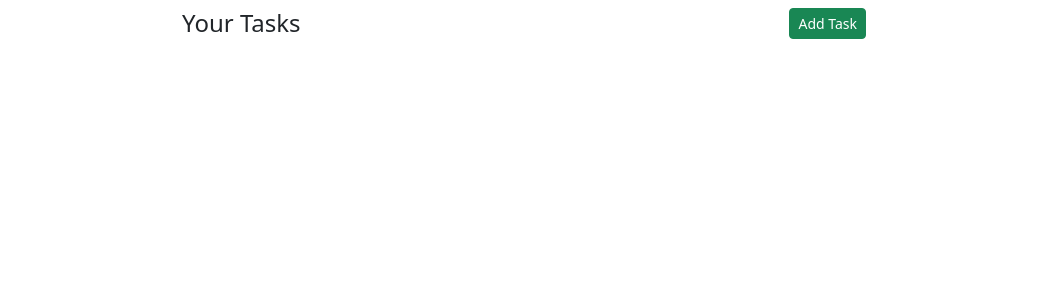
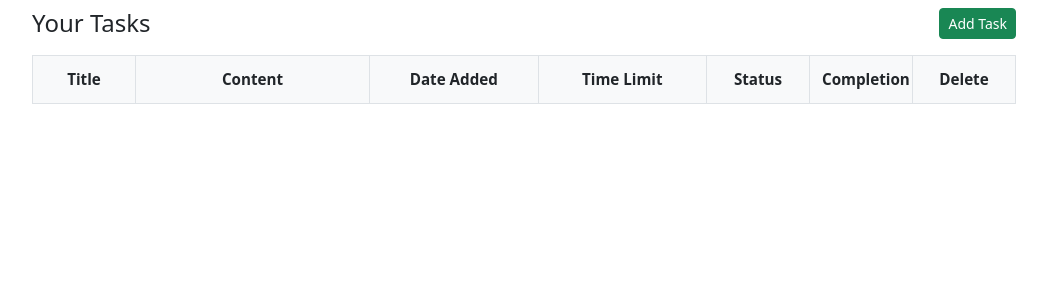
Before and after one commit to Mohamad-Sayafi/Taskes, a PHP site: page /Taskes/panel.php in a window 1280 px wide. Shown: the top 300 px of the page, without its empty margins (116-1163 px from the left). Run offline with PHP 8.4, Linux system fonts and the light colour scheme; a user stored in the database is signed in; data comes from the database, SQL or seed files in the repository; both versions use the stored data as it was before the commit; lists and menus that the app fills with data are empty.

Commit message:
panel updated

```diff
--- a/panel.php
+++ b/panel.php
@@ -19,44 +19,142 @@ $tasks = db_select($sql);
     <meta charset="UTF-8">
     <title>Your Tasks</title>
     <link rel="stylesheet" href="assets/css/bootstrap.min.css">
+    <style>
+        .table-style {
+            width: 100%;
+            border-collapse: collapse;
+            table-layout: fixed;
+        }
+
+        .table-style th,
+        .table-style td {
+            border: 1px solid #dee2e6;
+            padding: 0.75rem;
+            vertical-align: middle;
+            text-align: center;
+            overflow: hidden;
+        }
+
+        .table-style th {
+            background-color: #f8f9fa;
+        }
+
+        .table-style th:nth-child(1),
+        .table-style td:nth-child(1),
+        .table-style th:nth-child(5),
+        .table-style td:nth-child(5),
+        .table-style th:nth-child(6),
+        .table-style td:nth-child(6),
+        .table-style th:nth-child(7),
+        .table-style td:nth-child(7) {
+            width: 11%;
+            white-space: nowrap;
+        }
+
+        .table-style th:nth-child(2),
+        .table-style td:nth-child(2) {
+            width: 25%;
+        }
+
+        .table-style th:nth-child(3),
+        .table-style td:nth-child(3),
+        .table-style th:nth-child(4),
+        .table-style td:nth-child(4) {
+            width: 18%;
+            white-space: nowrap;
+        }
+
+        .table-style td:nth-child(1),
+        .table-style td:nth-child(2) {
+            word-break: break-word;
+            white-space: normal;
+            text-align: center;
+        }
+
+        form {
+            margin: 0;
+        }
+
+        .completion-box {
+            display: flex;
+            align-items: center;
+            justify-content: center;
+            gap: 0.5rem;
+        }
+    </style>
 </head>
 
-<body class="p-2" style="max-width: 700px; margin: auto; font-size: 0.95rem;">
+<body class="p-2" style="max-width: 1000px; margin: auto; font-size: 0.95rem;">
 
     <div class="d-flex justify-content-between align-items-center mb-3">
-        <h4 class="mb-0"> Your Tasks</h4>
-        <a href="template/new.php" class="btn btn-sm btn-success"> Add Task</a>
+        <h4 class="mb-0">Your Tasks</h4>
+        <a href="template/new.php" class="btn btn-sm btn-success">Add Task</a>
     </div>
 
+    <table class="table-style">
+        <thead>
+            <tr>
+                <th>Title</th>
+                <th>Content</th>
+                <th>Date Added</th>
+                <th>Time Limit</th>
+                <th>Status</th>
+                <th>Completion</th>
+                <th>Delete</th>
+            </tr>
+        </thead>
+        <tbody>
             <?php foreach ($tasks as $task): ?>
-        <div class="card mb-2 p-2 d-flex justify-content-between align-items-start flex-row">
-            <div class="pe-3">
-                <p>Title: <?= $task['task_title'] ?></p>
-                <p>Content: <?= $task['task_content'] ?></p>
-            </div>
+                <tr>
+                    <td><?= $task['task_title'] ?></td>
+                    <td><?= $task['task_content'] ?></td>
+                    <td><?= $task['task_time'] ?></td>
+                    <td><?= $task['task_space'] ?></td>
 
-            <div class="d-flex flex-column align-items-end gap-1">
 
-                <a href="template/delete.php?task_id=<?= $task['task_id'] ?>"
-                    class="btn btn-sm btn-outline-danger" title="Delete Task">delet</a>
+                    <td>
+                        <?php
+                        $is_done = !empty($task['task_done']);
+                        $do_time = strtotime($task['task_space']);
+                        $now = time();
 
+                        if ($is_done) {
+                            echo ' Completed';
+                        } elseif ($do_time < $now) {
+                            echo ' Passed';
+                        } elseif ($do_time > $now) {
+                            echo ' Awaiting';
+                        } else {
+                            echo 'Not Completed';
+                        }
+                        ?>
+                    </td>
+
+                    <td>
                         <form action="template/done_task.php" method="get">
+                            <div class="completion-box">
                                 <input type="hidden" name="task_id" value="<?= $task['task_id'] ?>">
 
-                    <label>
-                        <input type="checkbox" name="done" value="1" <?= !empty($task['task_done']) ? 'checked disabled' : '' ?>>
-                        Done
-                    </label>
+                                <input type="checkbox" name="done" value="1"
+                                    <?= $is_done ? 'checked disabled' : '' ?>>
 
-                    <button type="submit" class="btn btn-outline-success" <?= !empty($task['task_done']) ? 'disabled' : '' ?>>
+                                <button type="submit" class="btn btn-sm btn-outline-success"
+                                    <?= $is_done ? 'disabled' : '' ?>>
                                     Submit
                                 </button>
+                            </div>
                         </form>
+                    </td>
 
+                    <td>
+                        <a href="template/delete.php?task_id=<?= $task['task_id'] ?>"
+                            class="btn btn-sm btn-outline-danger">Delete</a>
+                    </td>
+                </tr>
+            <?php endforeach; ?>
+        </tbody>
+    </table>
 
-            </div>
-        </div>
-    <?php endforeach; ?>
 </body>
 
 </html>
--- a/template/add.php
+++ b/template/add.php
@@ -11,11 +11,13 @@ if (isset($_POST['submit_task'])) {
     $user_id = $_SESSION['user_id'];
     $title = $_POST['task_title'];
     $content = $_POST['task_content'];
+    $task_space = $_POST['task_space'];
 
     $data = [
         'user_id' => $user_id,
         'task_title' => $title,
-        'task_content' => $content
+        'task_content' => $content,
+        'task_space' => $task_space
     ];
 
     if (db_insert('user_tasks', $data)) {
--- a/template/new.php
+++ b/template/new.php
@@ -11,12 +11,13 @@
 <body class="bg-light p-4">
   <div class="container" style="max-width: 500px;">
     <div class="card">
-      <div class="card-header bg-primary text-white">Add task</div>
+      <div class="card-header bg-primary text-white">Add Task</div>
       <div class="card-body">
         <form action="add.php" method="post">
           <input type="text" class="form-control mb-3" name="task_title" placeholder="Title" required>
           <textarea class="form-control mb-3" name="task_content" rows="4" placeholder="Content" required></textarea>
-          <button type="submit" name="submit_task" class="btn btn-success w-100">save</button>
+          <input type="datetime-local" class="form-control mb-3" name="task_space" required>
+          <button type="submit" name="submit_task" class="btn btn-success w-100">Save</button>
         </form>
       </div>
     </div>
```
Also changed, not shown: database/tasks.sql (deleted, +0 -75 lines). Lines whose indentation alone changed are shown as unchanged.
